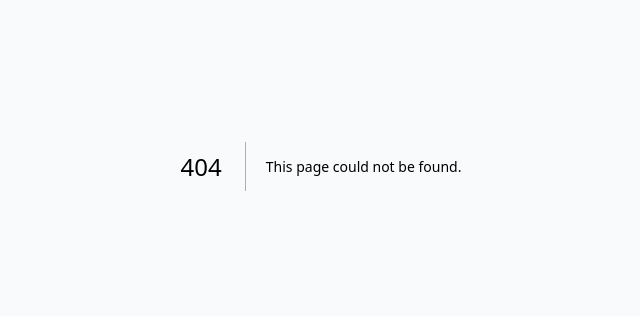
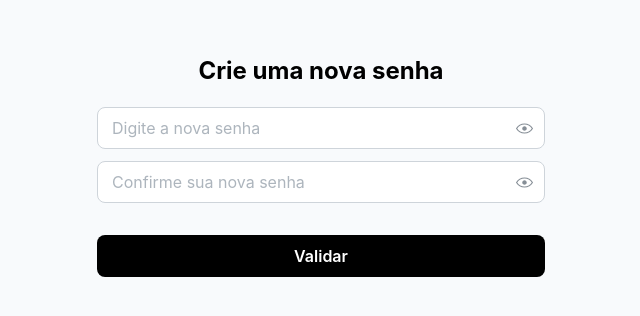
Before and after one commit to maykel-esser/caramelo, a Next.js app: page /poc/forgot-my-password/update in a window 1280 px wide. Before the commit this address had no page. Shown: the part 234-550 px from the top of the page, without its empty margins (319-959 px from the left). Built offline with nearby package versions, Linux system fonts and the light colour scheme.

Commit message:
feat(poc): forgot my password

```diff
--- /dev/null
+++ b/pages/poc/forgot-my-password/index.js
@@ -0,0 +1,47 @@
+import Link from "next/link";
+import { IMaskInput } from "react-imask";
+import { TextInput, Button } from "@mantine/core";
+
+// Icons
+import { PhoneIcon } from "@heroicons/react/24/outline";
+
+export default function Page() {
+    return (
+        <div className="flex items-center justify-center p-10 min-h-screen">
+            <div className="w-full max-w-md text-center">
+                <h1 className="text-2xl font-bold mb-5">
+                    Criar uma nova senha
+                </h1>
+                <p className="mb-5">
+                    Digite seu telefone no campo abaixo para que possamos enviar
+                    um código de recuperação de senha para lá em um SMS:
+                </p>
+                <form>
+                    <div className="mb-3">
+                        <TextInput
+                            leftSection={<PhoneIcon className="w-5" />}
+                            placeholder="Seu telefone"
+                            required
+                            component={IMaskInput}
+                            mask="(00) 00000-0000"
+                            size="md"
+                            radius="md"
+                        />
+                    </div>
+                    <Button
+                        variant="filled"
+                        fullWidth
+                        size="md"
+                        radius="md"
+                        type="submit"
+                        color="black"
+                        component={Link}
+                        href="/poc/forgot-my-password/validation"
+                    >
+                        Enviar código
+                    </Button>
+                </form>
+            </div>
+        </div>
+    );
+}
--- /dev/null
+++ b/pages/poc/forgot-my-password/success/index.js
@@ -0,0 +1,34 @@
+import Link from "next/link";
+import Image from "next/image";
+import { Button } from "@mantine/core";
+
+// Images
+import SignUpBusinessSuccess from "/public/images/signup/signup-business-success.png";
+
+export default function Page() {
+
+    return (
+        <div className="flex items-center justify-center min-h-screen p-10">
+            <div className="w-full max-w-md text-center">
+                <h1 className="text-2xl font-bold mb-5">Tudo pronto!</h1>
+                <div className="mb-14 flex justify-center">
+                    <Image
+                        src={SignUpBusinessSuccess}
+                        alt="Obrigado"
+                    />
+                </div>
+                <p><strong>Você alterou sua senha!</strong></p>
+                <p>Aproveite que já está por aqui e faça o login novamente</p>
+                <Button
+                    component={Link}
+                    href="/poc"
+                    size="md"
+                    radius="md"
+                    my="xl"
+                    fullWidth
+                    color="black"
+                >Vamos lá</Button>
+            </div>
+        </div>
+    );
+}
--- /dev/null
+++ b/pages/poc/forgot-my-password/update/index.js
@@ -0,0 +1,93 @@
+import Link from "next/link";
+import { useState } from "react";
+import { PasswordRequirement } from "components/pages/poc/form/password";
+import { Button, PasswordInput, Progress, Popover } from "@mantine/core";
+import { getStrength, passwordRequirementsRules } from "utils/password.utils";
+
+export default function Page() {
+    // State settings
+    const [passwordValue, setPasswordValue] = useState("");
+    const [popoverOpened, setPopoverOpened] = useState(false);
+
+    // Password meter
+    const requirements = passwordRequirementsRules();
+    const strength = getStrength(passwordValue);
+    const color = strength === 100 ? "teal" : strength > 50 ? "yellow" : "red";
+
+    const checks = requirements.map((requirement, index) => (
+        <PasswordRequirement
+            key={index}
+            label={requirement.label}
+            meets={requirement.re.test(passwordValue)}
+        />
+    ));
+
+    return (
+        <div className="flex items-center justify-center min-h-screen p-10">
+            <div className="w-full max-w-md text-center">
+                <h1 className="text-2xl font-bold mb-5">Crie uma nova senha</h1>
+                <form className="text-left">
+                    <div className="mb-3">
+                        <Popover
+                            opened={popoverOpened}
+                            position="bottom"
+                            width="target"
+                            transitionProps={{ transition: "pop" }}
+                        >
+                            <Popover.Target>
+                                <div
+                                    onFocusCapture={() =>
+                                        setPopoverOpened(true)
+                                    }
+                                    onBlurCapture={() =>
+                                        setPopoverOpened(false)
+                                    }
+                                >
+                                    <PasswordInput
+                                        placeholder="Digite a nova senha"
+                                        radius="md"
+                                        size="md"
+                                        onChange={(event) => {
+                                            setPasswordValue(
+                                                event.currentTarget.value,
+                                            );
+                                        }}
+                                    />
+                                </div>
+                            </Popover.Target>
+                            <Popover.Dropdown>
+                                <Progress
+                                    color={color}
+                                    value={strength}
+                                    size={5}
+                                    mb="xs"
+                                />
+                                {checks}
+                            </Popover.Dropdown>
+                        </Popover>
+                    </div>
+                    <div className="mb-8">
+                        <PasswordInput
+                            placeholder="Confirme sua nova senha"
+                            required
+                            size="md"
+                            radius="md"
+                        />
+                    </div>
+                    <Button
+                        variant="filled"
+                        fullWidth
+                        size="md"
+                        radius="md"
+                        type="submit"
+                        color="black"
+                        component={Link}
+                        href="/poc/forgot-my-password/success"
+                    >
+                        Validar
+                    </Button>
+                </form>
+            </div>
+        </div>
+    );
+}
--- /dev/null
+++ b/pages/poc/forgot-my-password/validation/index.js
@@ -0,0 +1,43 @@
+import Link from "next/link";
+import { Button, PinInput } from "@mantine/core";
+
+export default function Page() {
+    return (
+        <div className="flex items-center justify-center min-h-screen p-10">
+            <div className="w-full max-w-md text-center">
+                <h1 className="text-2xl font-bold mb-5">
+                    Dá uma conferida no seu SMS
+                </h1>
+                <p className="mb-8">
+                    Enviamos para seu telefone um código para autenticar sua
+                    conta. Verifique seu SMS e digite o código abaixo para
+                    validar. Isso é para usa segurança!
+                </p>
+                <form className="text-left">
+                    <div className="mb-8 flex justify-center">
+                        <PinInput
+                            required
+                            size="md"
+                            radius="md"
+                            oneTimeCode
+                            inputMode="numeric"
+                            length={5}
+                        />
+                    </div>
+                    <Button
+                        variant="filled"
+                        fullWidth
+                        size="md"
+                        radius="md"
+                        type="submit"
+                        color="black"
+                        component={Link}
+                        href="/poc/forgot-my-password/update"
+                    >
+                        Validar
+                    </Button>
+                </form>
+            </div>
+        </div>
+    );
+}
--- a/pages/poc/index.js
+++ b/pages/poc/index.js
@@ -27,11 +27,10 @@ export default function Page() {
     const switchUser = <UserIcon className="w-4" />;
     const switchCompany = <BuildingStorefrontIcon className="w-4" />;
     const handleSwitchChange = (checked) => {
-        setIsUser(checked); // Atualiza o estado com base no switch
+        setIsUser(checked); // Update status according to the switch value
     };
 
     return (
-        <>
         <div className="flex items-center justify-center min-h-screen p-10">
             <div className="w-full max-w-md">
                 <div className="mb-14 flex justify-center">
@@ -47,9 +46,7 @@ export default function Page() {
                             label="Demonstração cliente/consumidor"
                             checked={isUser}
                             onChange={(event) =>
-                                    handleSwitchChange(
-                                        event.currentTarget.checked,
-                                    )
+                                handleSwitchChange(event.currentTarget.checked)
                             }
                         />
                     </div>
@@ -85,7 +82,7 @@ export default function Page() {
                             </div>
                         </div>
                         <Link
-                                href="/forgot-my-password"
+                            href="/poc/forgot-my-password"
                             className="underline"
                         >
                             Esqueci a senha
@@ -118,9 +115,5 @@ export default function Page() {
                 </form>
             </div>
         </div>
-            <div className="absolute bottom-0 text-center w-full pb-4">
-                <p className="text-sm">Versão 1.0.0 - Demonstração</p>
-            </div>
-        </>
     );
 }
```
Lines whose indentation alone changed are shown as unchanged.
